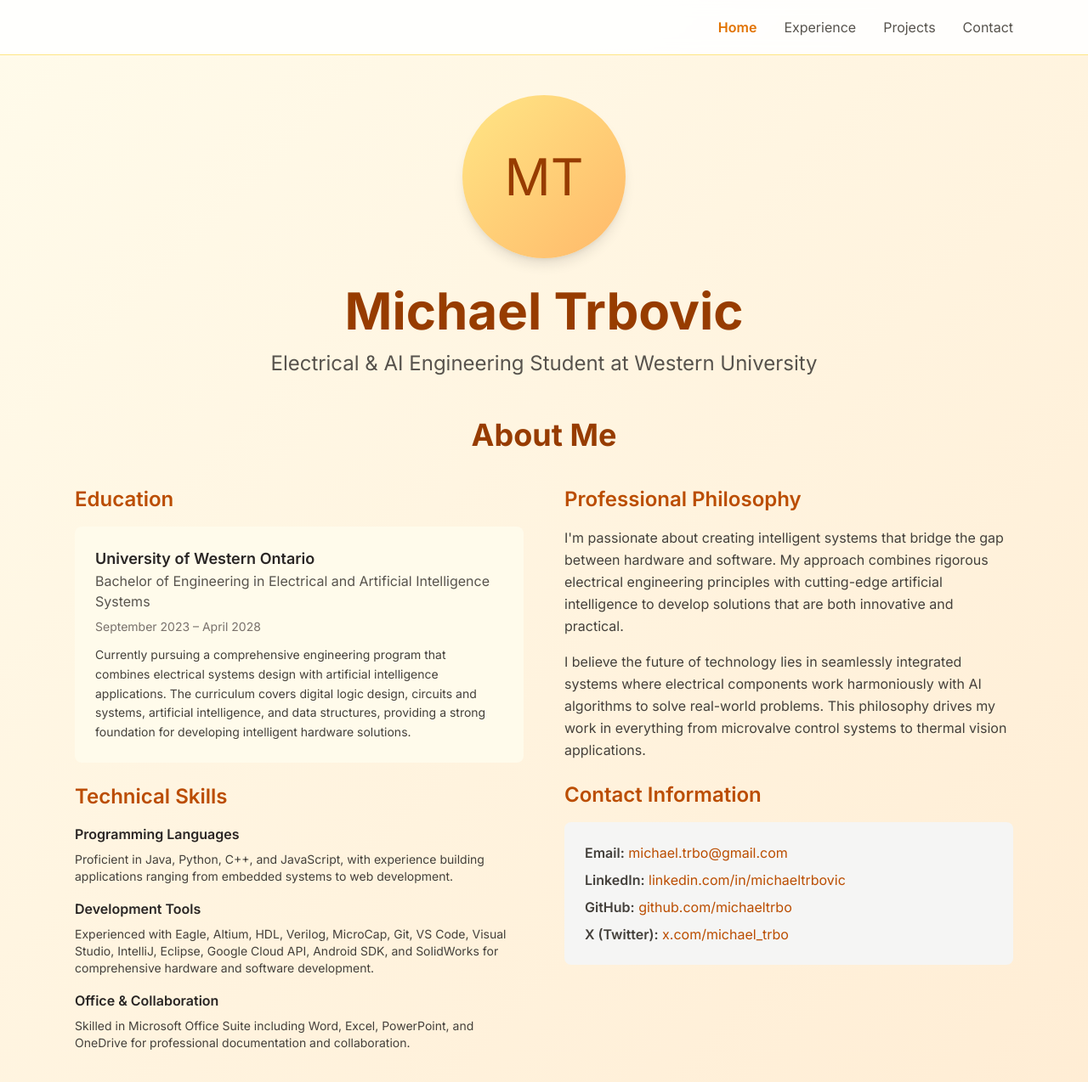
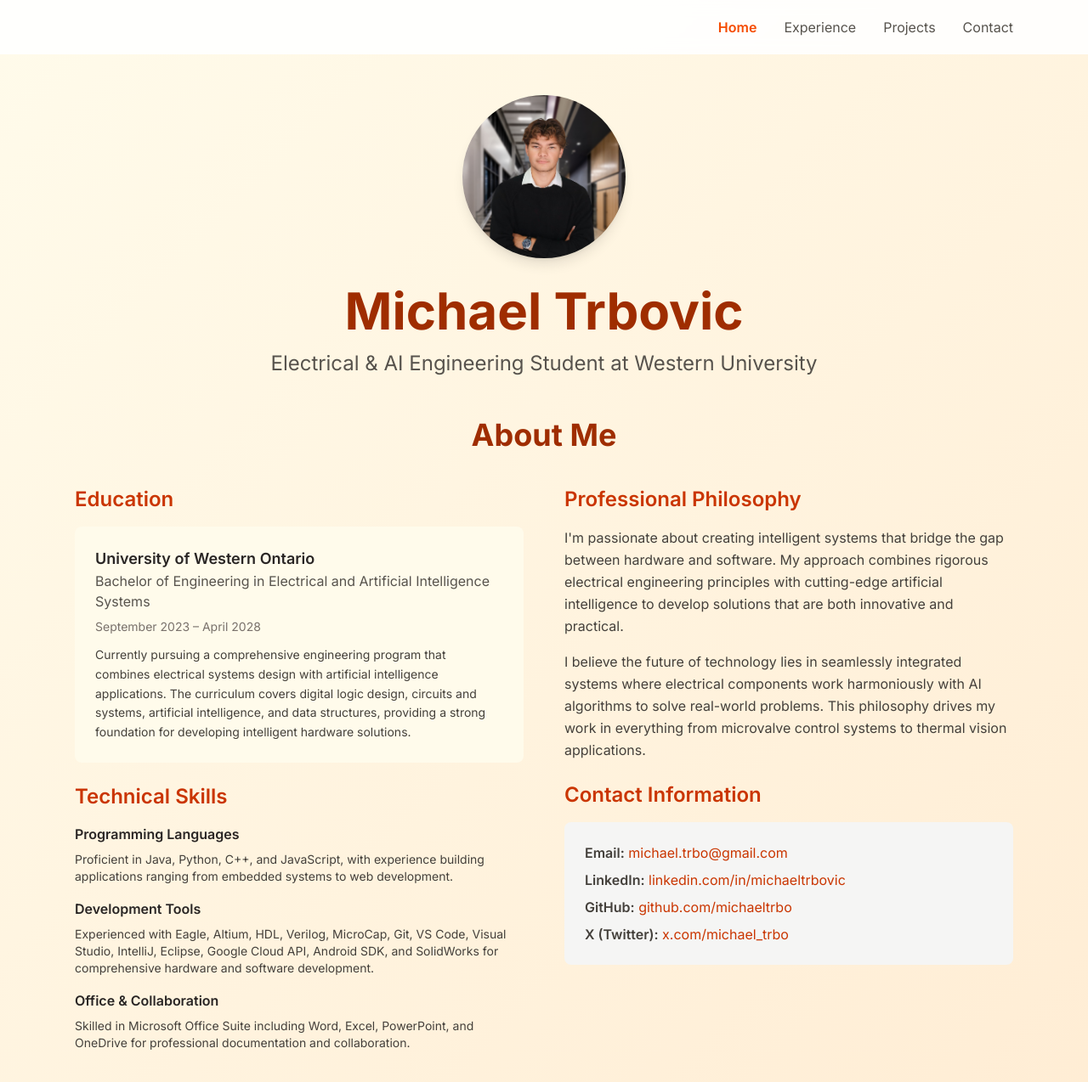
Before and after one commit to michaeltrbo/my-app, a Next.js app: page / in a window 1280 px wide. Shown: the top 1274 px of the page at 85% size. Built offline with nearby package versions, Linux system fonts and the light colour scheme.

Commit message:
Added my profile picture

```diff
--- a/src/app/page.js
+++ b/src/app/page.js
@@ -1,6 +1,7 @@
 'use client';
 
 import { useState } from 'react';
+import Image from 'next/image';
 
 export default function Home() {
   const [activeSection, setActiveSection] = useState('home');
@@ -10,19 +11,26 @@ export default function Home() {
   };
 
   const ProfilePicture = () => (
-    <div className="w-32 h-32 sm:w-48 sm:h-48 rounded-full bg-gradient-to-br from-amber-200 to-orange-300 flex items-center justify-center text-4xl sm:text-6xl font-comic text-amber-800 shadow-lg mx-auto">
-      MT
+    <div className="w-32 h-32 sm:w-48 sm:h-48 rounded-full overflow-hidden shadow-lg mx-auto">
+      <Image
+        src="/ACEBHeadshot.png"
+        alt="Michael Trbovic"
+        width={192}
+        height={192}
+        className="w-full h-full object-cover"
+        priority
+      />
     </div>
   );
 
   const Navigation = () => (
-    <nav className="fixed top-0 left-0 right-0 bg-white/90 dark:bg-stone-900/90 backdrop-blur-sm z-50 border-b border-amber-200 dark:border-amber-800">
+    <nav className="fixed top-0 left-0 right-0 bg-white/90 dark:bg-stone-900/90 backdrop-blur-sm z-50">
       <div className="max-w-6xl mx-auto px-4 sm:px-6 py-4 sm:py-5">
         <div className="flex justify-between items-center">
           {activeSection !== 'home' && (
             <button
               onClick={() => setActiveSection('home')}
-              className="text-left text-xl sm:text-2xl font-comic font-bold text-amber-800 dark:text-amber-200 hover:text-amber-600 dark:hover:text-amber-300"
+              className="text-left text-xl sm:text-2xl font-comic font-bold text-orange-800 dark:text-orange-200 hover:text-orange-600 dark:hover:text-orange-300"
               aria-label="Go to Home"
             >
               Michael Trbovic
@@ -35,8 +43,8 @@ export default function Home() {
                 onClick={() => setActiveSection(section)}
                 className={`font-comic capitalize transition-colors duration-200 text-sm sm:text-base ${
                   activeSection === section
-                    ? 'text-amber-600 dark:text-amber-400 font-semibold'
-                    : 'text-stone-600 dark:text-stone-400 hover:text-amber-600 dark:hover:text-amber-400'
+                    ? 'text-orange-600 dark:text-orange-400 font-semibold'
+                    : 'text-stone-600 dark:text-stone-400 hover:text-orange-600 dark:hover:text-orange-400'
                 }`}
               >
                 {section}
@@ -53,20 +61,20 @@ export default function Home() {
       <div className="max-w-6xl mx-auto px-4 sm:px-6">
         <div className="text-center mb-8 sm:mb-12">
           <ProfilePicture />
-          <h1 className="text-4xl sm:text-5xl lg:text-6xl font-comic font-bold text-amber-800 dark:text-amber-200 mt-6 sm:mt-8 mb-3 sm:mb-4">
+          <h1 className="text-4xl sm:text-5xl lg:text-6xl font-comic font-bold text-orange-800 dark:text-orange-200 mt-6 sm:mt-8 mb-3 sm:mb-4">
             Michael Trbovic
           </h1>
           <h2 className="text-lg sm:text-xl lg:text-2xl font-comic text-stone-600 dark:text-stone-400">
             Electrical & AI Engineering Student at Western University
           </h2>
         </div>
-        <h2 className="text-3xl sm:text-4xl font-comic font-bold text-amber-800 dark:text-amber-200 mb-6 sm:mb-10 text-center">
+        <h2 className="text-3xl sm:text-4xl font-comic font-bold text-orange-800 dark:text-orange-200 mb-6 sm:mb-10 text-center">
           About Me
         </h2>
         <div className="grid lg:grid-cols-2 gap-8 lg:gap-12 items-start">
           <div className="space-y-6">
             <div>
-              <h3 className="text-xl sm:text-2xl font-comic font-semibold text-amber-700 dark:text-amber-300 mb-4">
+              <h3 className="text-xl sm:text-2xl font-comic font-semibold text-orange-700 dark:text-orange-300 mb-4">
                 Education
               </h3>
               <div className="bg-amber-50 dark:bg-stone-800 p-6 rounded-lg">
@@ -88,7 +96,7 @@ export default function Home() {
             </div>
 
             <div>
-              <h3 className="text-xl sm:text-2xl font-comic font-semibold text-amber-700 dark:text-amber-300 mb-4">
+              <h3 className="text-xl sm:text-2xl font-comic font-semibold text-orange-700 dark:text-orange-300 mb-4">
                 Technical Skills
               </h3>
               <div className="space-y-4">
@@ -117,7 +125,7 @@ export default function Home() {
 
           <div className="space-y-6">
             <div>
-              <h3 className="text-xl sm:text-2xl font-comic font-semibold text-amber-700 dark:text-amber-300 mb-4">
+              <h3 className="text-xl sm:text-2xl font-comic font-semibold text-orange-700 dark:text-orange-300 mb-4">
                 Professional Philosophy
               </h3>
               <p className="font-comic text-stone-700 dark:text-stone-300 mb-4 leading-relaxed">
@@ -133,21 +141,21 @@ export default function Home() {
             </div>
 
             <div>
-              <h3 className="text-xl sm:text-2xl font-comic font-semibold text-amber-700 dark:text-amber-300 mb-4">
+              <h3 className="text-xl sm:text-2xl font-comic font-semibold text-orange-700 dark:text-orange-300 mb-4">
                 Contact Information
               </h3>
               <div className="bg-stone-100 dark:bg-stone-700 p-6 rounded-lg space-y-2">
                 <p className="font-comic text-stone-700 dark:text-stone-300">
-                  <span className="font-semibold">Email:</span> <a href="mailto:michael.trbo@gmail.com" className="text-amber-700 dark:text-amber-300 hover:underline">michael.trbo@gmail.com</a>
+                  <span className="font-semibold">Email:</span> <a href="mailto:michael.trbo@gmail.com" className="text-orange-700 dark:text-orange-300 hover:underline">michael.trbo@gmail.com</a>
                 </p>
                 <p className="font-comic text-stone-700 dark:text-stone-300">
-                  <span className="font-semibold">LinkedIn:</span> <a href="https://linkedin.com/in/michaeltrbovic" target="_blank" rel="noopener noreferrer" className="text-amber-700 dark:text-amber-300 hover:underline">linkedin.com/in/michaeltrbovic</a>
+                  <span className="font-semibold">LinkedIn:</span> <a href="https://linkedin.com/in/michaeltrbovic" target="_blank" rel="noopener noreferrer" className="text-orange-700 dark:text-orange-300 hover:underline">linkedin.com/in/michaeltrbovic</a>
                 </p>
                 <p className="font-comic text-stone-700 dark:text-stone-300">
-                  <span className="font-semibold">GitHub:</span> <a href="https://github.com/michaeltrbo" target="_blank" rel="noopener noreferrer" className="text-amber-700 dark:text-amber-300 hover:underline">github.com/michaeltrbo</a>
+                  <span className="font-semibold">GitHub:</span> <a href="https://github.com/michaeltrbo" target="_blank" rel="noopener noreferrer" className="text-orange-700 dark:text-orange-300 hover:underline">github.com/michaeltrbo</a>
                 </p>
                 <p className="font-comic text-stone-700 dark:text-stone-300">
-                  <span className="font-semibold">X (Twitter):</span> <a href="https://x.com/michael_trbo" target="_blank" rel="noopener noreferrer" className="text-amber-700 dark:text-amber-300 hover:underline">x.com/michael_trbo</a>
+                  <span className="font-semibold">X (Twitter):</span> <a href="https://x.com/michael_trbo" target="_blank" rel="noopener noreferrer" className="text-orange-700 dark:text-orange-300 hover:underline">x.com/michael_trbo</a>
                 </p>
               </div>
             </div>
@@ -160,14 +168,14 @@ export default function Home() {
   const ExperienceSection = () => (
     <section className="min-h-screen flex items-center justify-center pt-24 sm:pt-28 pb-12 sm:pb-16">
       <div className="max-w-6xl mx-auto px-4 sm:px-6">
-        <h2 className="text-3xl sm:text-4xl font-comic font-bold text-amber-800 dark:text-amber-200 mb-8 sm:mb-12 text-center">
+        <h2 className="text-3xl sm:text-4xl font-comic font-bold text-orange-800 dark:text-orange-200 mb-8 sm:mb-12 text-center">
           Professional Experience
         </h2>
         <div className="space-y-8">
           <div className="bg-white dark:bg-stone-800 p-6 sm:p-8 rounded-lg shadow-lg">
             <div className="flex flex-col sm:flex-row sm:justify-between sm:items-start mb-4">
               <div>
-                <h3 className="text-xl sm:text-2xl font-comic font-semibold text-amber-800 dark:text-amber-200">
+                <h3 className="text-xl sm:text-2xl font-comic font-semibold text-orange-800 dark:text-orange-200">
                   Lead Electrical Engineer
                 </h3>
                 <p className="font-comic text-stone-600 dark:text-stone-400 text-lg">
@@ -197,7 +205,7 @@ export default function Home() {
           </div>
 
           <div className="bg-amber-50 dark:bg-stone-800 p-6 sm:p-8 rounded-lg">
-            <h3 className="text-xl sm:text-2xl font-comic font-semibold text-amber-800 dark:text-amber-200 mb-6">
+            <h3 className="text-xl sm:text-2xl font-comic font-semibold text-orange-800 dark:text-orange-200 mb-6">
               Extracurricular Activities
             </h3>
             <div className="space-y-6">
@@ -239,7 +247,7 @@ export default function Home() {
   const ProjectsSection = () => (
     <section className="min-h-screen flex items-center justify-center pt-24 sm:pt-28 pb-12 sm:pb-16">
       <div className="max-w-6xl mx-auto px-4 sm:px-6">
-        <h2 className="text-3xl sm:text-4xl font-comic font-bold text-amber-800 dark:text-amber-200 mb-8 sm:mb-12 text-center">
+        <h2 className="text-3xl sm:text-4xl font-comic font-bold text-orange-800 dark:text-orange-200 mb-8 sm:mb-12 text-center">
           My Projects
         </h2>
         <div className="grid lg:grid-cols-2 gap-6 sm:gap-8">
@@ -268,7 +276,7 @@ export default function Home() {
           ].map((project, index) => (
             <div key={index} className="bg-white dark:bg-stone-800 p-6 rounded-lg shadow-lg hover:shadow-xl transition-shadow duration-200">
               <div className="flex flex-col sm:flex-row sm:justify-between sm:items-start mb-4">
-                <h3 className="text-lg sm:text-xl font-comic font-semibold text-amber-800 dark:text-amber-200 mb-2 sm:mb-0">
+                <h3 className="text-lg sm:text-xl font-comic font-semibold text-orange-800 dark:text-orange-200 mb-2 sm:mb-0">
                   {project.title === 'ThermalVision: Object Detection for Autonomous Vehicles' ? (
                     <a href="https://github.com/michaeltrbo/Western-GM-Hidden-Insights-Challenge" target="_blank" rel="noopener noreferrer" className="hover:underline">
                       {project.title}
@@ -281,7 +289,7 @@ export default function Home() {
                   <span className={`px-3 py-1 rounded-full text-xs sm:text-sm font-comic ${
                     project.status === 'Completed'
                       ? 'bg-green-100 text-green-800 dark:bg-green-900 dark:text-green-200'
-                      : 'bg-amber-100 text-amber-800 dark:bg-amber-900 dark:text-amber-200'
+                      : 'bg-amber-100 text-orange-800 dark:bg-amber-900 dark:text-orange-200'
                   }`}>
                     {project.status}
                   </span>
@@ -297,7 +305,7 @@ export default function Home() {
                 {project.tech.map((tech, techIndex) => (
                   <span
                     key={techIndex}
-                    className="px-2 sm:px-3 py-1 bg-amber-100 dark:bg-amber-900 text-amber-800 dark:text-amber-200 rounded-full text-xs sm:text-sm font-comic"
+                    className="px-2 sm:px-3 py-1 bg-amber-100 dark:bg-amber-900 text-orange-800 dark:text-orange-200 rounded-full text-xs sm:text-sm font-comic"
                   >
                     {tech}
                   </span>
@@ -313,7 +321,7 @@ export default function Home() {
   const ContactSection = () => (
     <section className="min-h-screen flex items-center justify-center pt-24 sm:pt-28 pb-12 sm:pb-16">
       <div className="max-w-4xl mx-auto px-4 sm:px-6 text-center">
-        <h2 className="text-3xl sm:text-4xl font-comic font-bold text-amber-800 dark:text-amber-200 mb-6 sm:mb-8">
+        <h2 className="text-3xl sm:text-4xl font-comic font-bold text-orange-800 dark:text-orange-200 mb-6 sm:mb-8">
           Get In Touch
         </h2>
         <p className="text-base sm:text-lg font-comic text-stone-700 dark:text-stone-300 mb-8 sm:mb-12 max-w-2xl mx-auto leading-relaxed">
```
Also changed, not shown: public/ACEBHeadshot.png (added).
